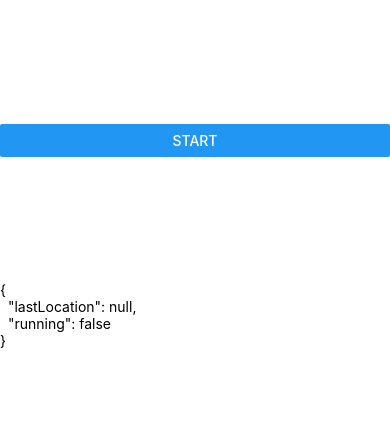
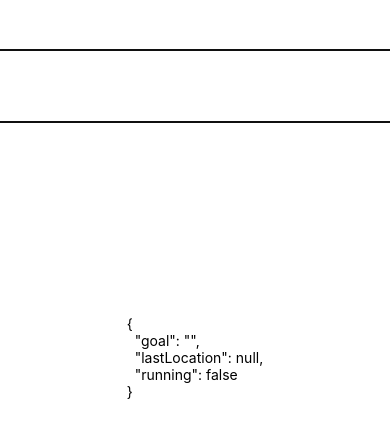
Before and after one commit to danrashid/rundown, a React Native app: screen / in a window 390 px wide. Shown: the top 438 px of the page. Built offline with nearby package versions, Linux system fonts and the light colour scheme; what expo-task-manager would draw is missing.

Commit message:
Allow setting a goal

```diff
--- a/AppComponent.js
+++ b/AppComponent.js
@@ -1,18 +1,43 @@
 import React from "react";
-import { Button, Text, View } from "react-native";
+import { Button, ScrollView, Text, TextInput, View } from "react-native";
 
-export const AppComponent = ({ lastLocation, running, start, stop }) => (
-  <React.Fragment>
-    <View style={{ flex: 1, justifyContent: "center" }}>
+const fontSize = 60;
+
+export const AppComponent = ({
+  goal,
+  lastLocation,
+  running,
+  setGoal,
+  start,
+  stop
+}) => (
+  <ScrollView
+    keyboardShouldPersistTaps="handled"
+    contentContainerStyle={{
+      flex: 1,
+      alignItems: "center",
+      paddingTop: 50
+    }}
+  >
+    <View style={{ flex: 1 }}>
+      <TextInput
+        placeholder="How far?"
+        onChangeText={setGoal}
+        value={goal}
+        keyboardType="numeric"
+        style={{ fontSize }}
+        autoFocus
+      />
       {running ? (
         <Button title="Stop" onPress={stop} />
       ) : (
-        <Button title="Start" onPress={start} />
+        parseFloat(goal) > 0 && <Button title="Start" onPress={start} />
       )}
     </View>
     <Text style={{ flex: 2 }}>
       {JSON.stringify(
         {
+          goal,
           lastLocation,
           running
         },
@@ -20,5 +45,5 @@ export const AppComponent = ({ lastLocation, running, start, stop }) => (
         2
       )}
     </Text>
-  </React.Fragment>
+  </ScrollView>
 );
--- a/AppContainer.js
+++ b/AppContainer.js
@@ -1,11 +1,11 @@
 import React from "react";
 import { AppComponent } from "./AppComponent";
 import { connect } from "react-redux";
-import { start, stop } from "./actionCreators";
+import { setGoal, start, stop } from "./actionCreators";
 
 const mapStateToProps = state => state;
 
-const mapDispatchToProps = { start, stop };
+const mapDispatchToProps = { setGoal, start, stop };
 
 const Container = props => <AppComponent {...props} />;
 
--- a/actionCreators.js
+++ b/actionCreators.js
@@ -1,7 +1,12 @@
 import * as Location from "expo-location";
-import { START, STOP, UPDATE_LOCATION } from "./actionTypes";
+import { SET_GOAL, START, STOP, UPDATE_LOCATION } from "./actionTypes";
 
 export const LOCATION_TASK_NAME = "background-location-task";
+
+export const setGoal = payload => ({
+  type: SET_GOAL,
+  payload
+});
 
 export const start = () => async dispatch => {
   const { status } = await Location.requestPermissionsAsync();
--- a/actionTypes.js
+++ b/actionTypes.js
@@ -1,3 +1,4 @@
+export const SET_GOAL = "SET_GOAL";
 export const START = "START";
 export const STOP = "STOP";
 export const UPDATE_LOCATION = "UPDATE_LOCATION";
--- a/reducer.js
+++ b/reducer.js
@@ -1,12 +1,19 @@
-import { START, STOP, UPDATE_LOCATION } from "./actionTypes";
+import { SET_GOAL, START, STOP, UPDATE_LOCATION } from "./actionTypes";
 
 const initialState = {
+  goal: "",
   lastLocation: null,
   running: false
 };
 
 export const reducer = (state = initialState, action) => {
   switch (action.type) {
+    case SET_GOAL:
+      return {
+        ...state,
+        goal: action.payload
+      };
+
     case START:
       return {
         ...state,
```
